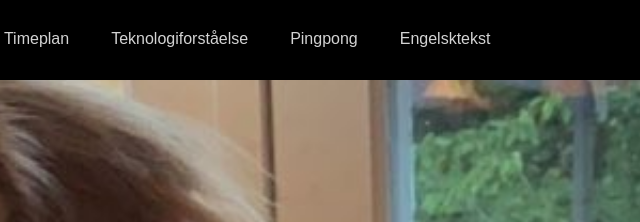
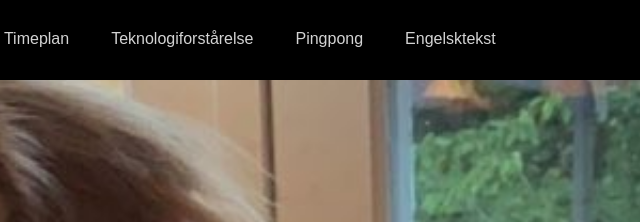
Before and after one commit to MarcusKildal/Vurderingsprosjekt, a plain HTML site: page index.html in a window 1280 px wide. Shown: the top 222 px of the page, 532-1172 px from the left. Drawn offline with Linux system fonts and the light colour scheme.

Commit message:
Update index.html

```diff
--- a/index.html
+++ b/index.html
@@ -14,7 +14,7 @@
         <a href="#Doppler-effekten">Doppler-effekten</a>
         <a href="#Musikkvideo">Musikkvideo</a>
         <a href="timeplan.html" target="_blank">Timeplan</a>
-        <a href="teknologiforstårelse.html" target="_blank">Teknologiforståelse</a>
+        <a href="teknologiforstårelse.html" target="_blank">Teknologiforstårelse</a>
         <a href="pingpong.html" target="_blank">Pingpong</a>
         <a href="engelskteskt.html" target="_blank">Engelsktekst</a>
       </div>
```
